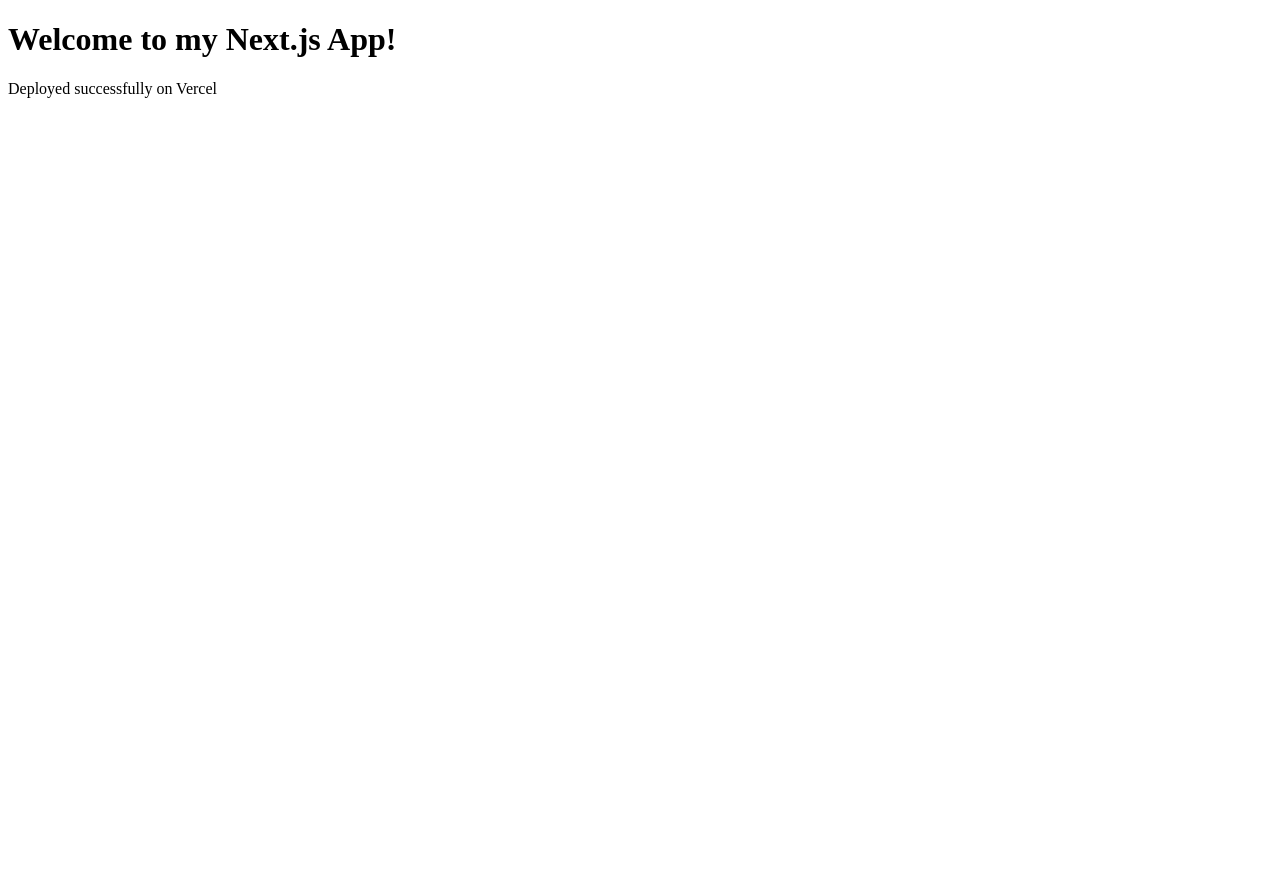
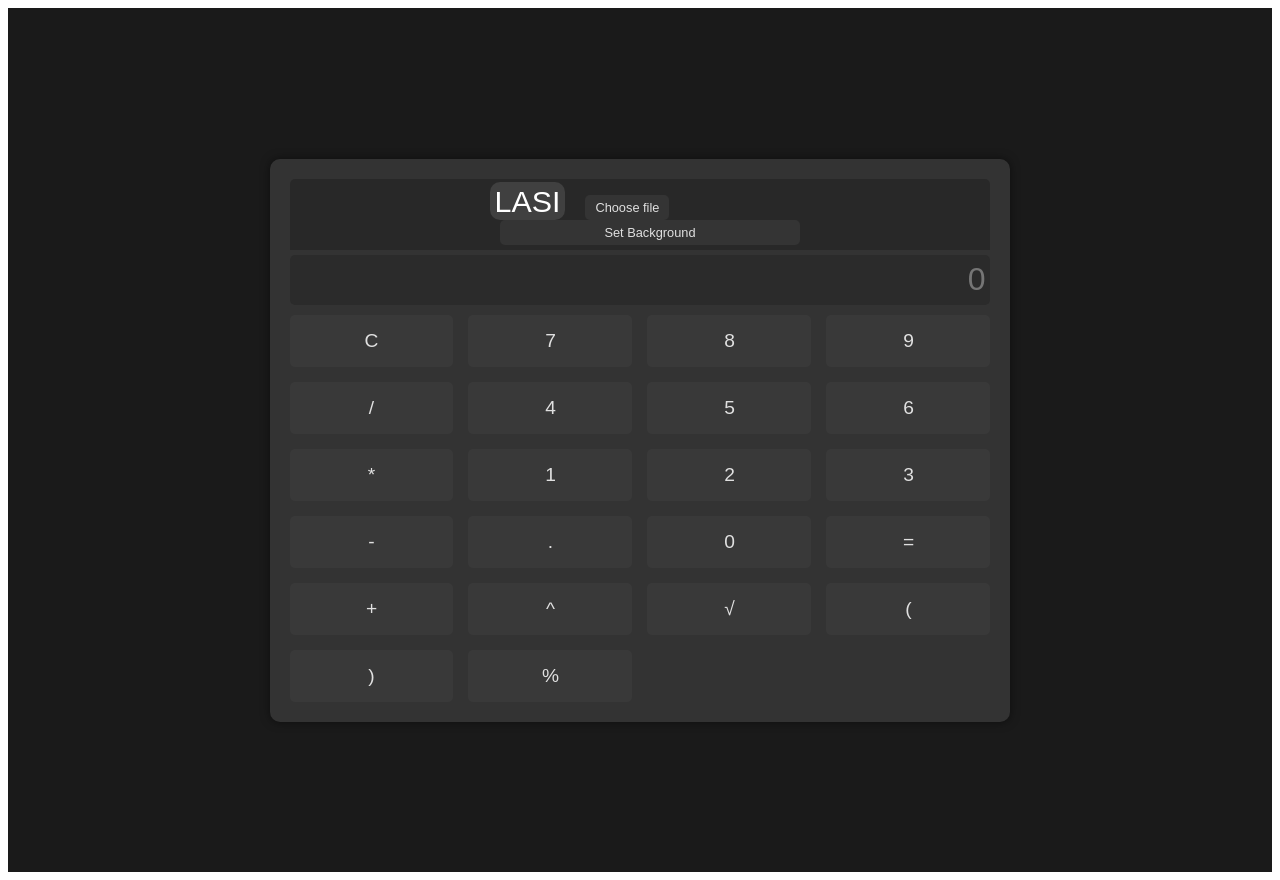
Before and after one commit to Lasithwxn/Custom-Calculator, a Next.js app: page / in a window 1280 px wide. Before the commit the page ends 800 px from the top, so only its background shows below. Built offline with nearby package versions, Linux system fonts and the light colour scheme.

Commit message:
Refactor Home component with calculator functionality

```diff
--- a/app/page.tsx
+++ b/app/page.tsx
@@ -1,8 +1,165 @@
+"use client";
+
+import { useState, useRef, useEffect } from "react";
+
 export default function Home() {
+  const [displayValue, setDisplayValue] = useState("");
+  const [backgroundImage, setBackgroundImage] = useState<string | null>(null);
+  const fileInputRef = useRef<HTMLInputElement>(null);
+
+  const appendToDisplay = (value: string) => {
+    setDisplayValue((prev) => prev + value);
+  };
+
+  const clearDisplay = () => {
+    setDisplayValue("");
+  };
+
+  const calculate = () => {
+    try {
+      let expression = displayValue
+        .replace(/!=/g, '!==')
+        .replace(/>=/g, '>=')
+        .replace(/<=/g, '<=')
+        .replace(/mod/g, '%')
+        .replace(/\^/g, '**')
+        .replace(/sqrt$$ ([^)]+) $$/g, 'Math.sqrt($1)');
+
+      // eslint-disable-next-line no-eval
+      const result = eval(expression);
+      if (isNaN(result) || !isFinite(result)) {
+        setDisplayValue("Error");
+      } else {
+        setDisplayValue(result.toString());
+      }
+    } catch (e) {
+      setDisplayValue("Error");
+    }
+  };
+
+  const setBackground = () => {
+    const file = fileInputRef.current?.files?.[0];
+    if (file) {
+      const reader = new FileReader();
+      reader.onload = (e) => {
+        const bgImage = e.target?.result as string;
+        setBackgroundImage(bgImage);
+        localStorage.setItem("calculatorBg", bgImage);
+      };
+      reader.readAsDataURL(file);
+    }
+  };
+
+  useEffect(() => {
+    const savedBg = localStorage.getItem("calculatorBg");
+    if (savedBg) {
+      setBackgroundImage(savedBg);
+    }
+  }, []);
+
   return (
-    <main className="flex min-h-screen flex-col items-center justify-center p-8">
-      <h1 className="text-4xl font-bold">Welcome to my Next.js App!</h1>
-      <p className="mt-4 text-lg">Deployed successfully on Vercel</p>
+    <main
+      style={{
+        backgroundColor: "#1a1a1a",
+        color: "#e0e0e0",
+        fontFamily: "Arial, sans-serif",
+        display: "flex",
+        minHeight: "100vh",
+        flexDirection: "column",
+        alignItems: "center",
+        justifyContent: "center",
+        padding: "2rem",
+      }}
+    >
+      <style jsx global>{`
+        .calculator {
+          background-color: #333;
+          border-radius: 10px;
+          padding: 20px;
+          box-shadow: 0 0 10px rgba(0,0,0,0.5);
+          background-size: cover;
+          ${backgroundImage ? `background-image: url(${backgroundImage});` : ""}
+        }
+        .no-bg {
+          background-color: #00000036;
+          border-radius: 5px 5px 0 0;
+          padding: 5px 200px;
+          margin-bottom: 5px;
+        }
+        #display {
+          width: 100%;
+          height: 50px;
+          font-size: 2em;
+          margin-bottom: 10px;
+          text-align: right;
+          background-color: #2b2b2b;
+          color: #fff;
+          border: none;
+          padding: 5px;
+          border-radius: 5px;
+          box-sizing: border-box;
+        }
+        .buttons {
+          display: grid;
+          grid-template-columns: repeat(4, 1fr);
+          gap: 15px;
+        }
+        button {
+          padding: 15px;
+          font-size: 1.2em;
+          background-color: #4040407b;
+          border: none;
+          color: #e0e0e0;
+          cursor: pointer;
+          transition: background-color 0.2s;
+          border-radius: 5px;
+          width: 100%;
+        }
+        button:hover {
+          background-color: #000;
+        }
+        .file-label, .set-bg-btn {
+          display: inline-block;
+          padding: 5px 10px;
+          background-color: #4040407b;
+          color: #e0e0e0;
+          border-radius: 5px;
+          cursor: pointer;
+          font-size: 0.8em;
+          transition: background-color 0.2s;
+          margin-left: 10px;
+          border: none;
+        }
+        .file-label:hover, .set-bg-btn:hover {
+          background-color: #505050;
+        }
+        .brand-name {
+          color: #fff;
+          font-size: 1.9em;
+          margin-right: 10px;
+          background-color: rgba(255,255,255,0.11);
+          border-radius: 10px;
+          padding: 2px 5px;
+          font-family: 'Orbitron', sans-serif;
+        }
+        @import url('https://fonts.googleapis.com/css2?family=Orbitron&display=swap');
+      `}</style>
+      <div className="calculator">
+        <div className="no-bg">
+          <span className="brand-name">LASI</span>
+          <input type="file" ref={fileInputRef} accept="image/*" style={{ opacity: 0, position: 'absolute', zIndex: -1 }} />
+          <label className="file-label" onClick={() => fileInputRef.current?.click()}>Choose file</label>
+          <button className="set-bg-btn" onClick={setBackground}>Set Background</button>
+        </div>
+        <input type="text" id="display" value={displayValue} placeholder="0" readOnly />
+        <div className="buttons">
+          <button onClick={clearDisplay}>C</button><button onClick={() => appendToDisplay('7')}>7</button><button onClick={() => appendToDisplay('8')}>8</button><button onClick={() => appendToDisplay('9')}>9</button><button onClick={() => appendToDisplay('/')}>/</button>
+          <button onClick={() => appendToDisplay('4')}>4</button><button onClick={() => appendToDisplay('5')}>5</button><button onClick={() => appendToDisplay('6')}>6</button><button onClick={() => appendToDisplay('*')}>*</button>
+          <button onClick={() => appendToDisplay('1')}>1</button><button onClick={() => appendToDisplay('2')}>2</button><button onClick={() => appendToDisplay('3')}>3</button><button onClick={() => appendToDisplay('-')}>-</button>
+          <button onClick={() => appendToDisplay('.')}>.</button><button onClick={() => appendToDisplay('0')}>0</button><button onClick={calculate}>=</button><button onClick={() => appendToDisplay('+')}>+</button>
+          <button onClick={() => appendToDisplay('^')}>^</button><button onClick={() => appendToDisplay('sqrt(')}>√</button><button onClick={() => appendToDisplay('(')}>(</button><button onClick={() => appendToDisplay(')')}>)</button><button onClick={() => appendToDisplay('%')}>%</button>
+        </div>
+      </div>
     </main>
   );
 }
```
